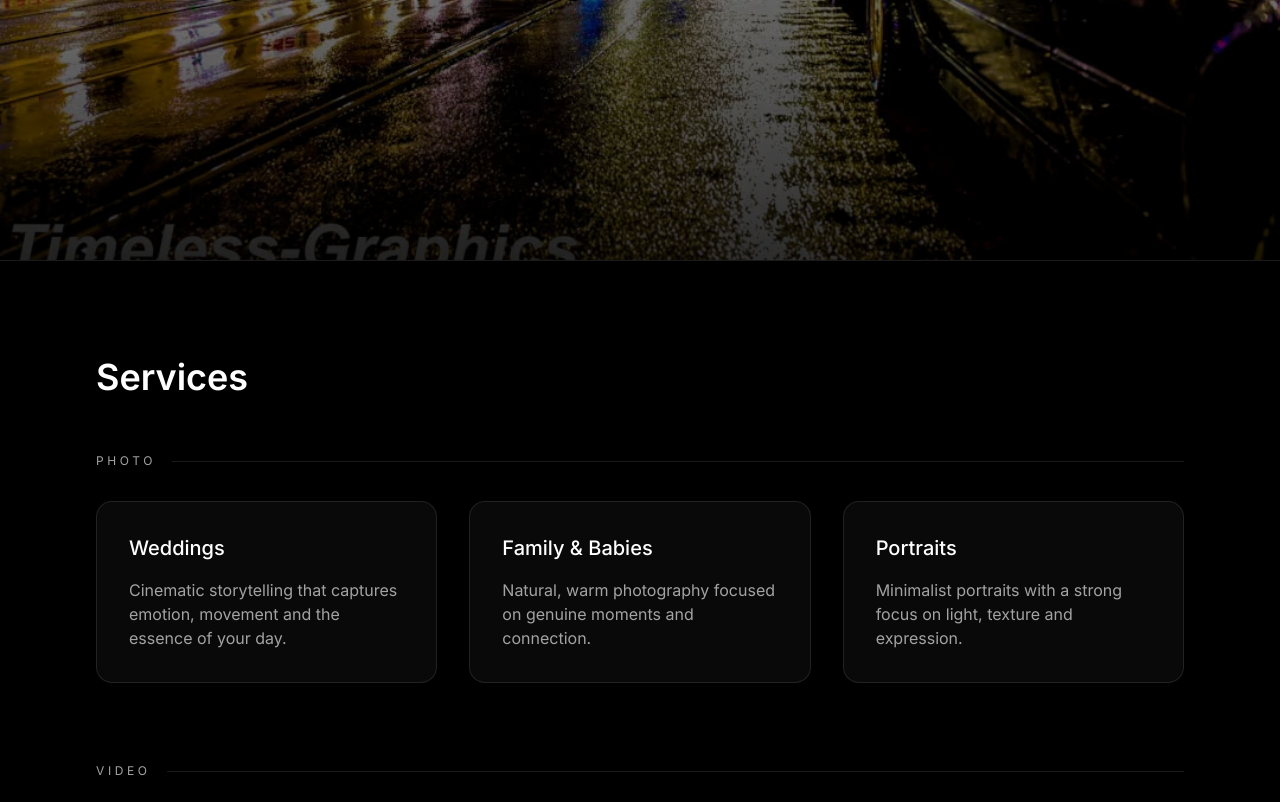
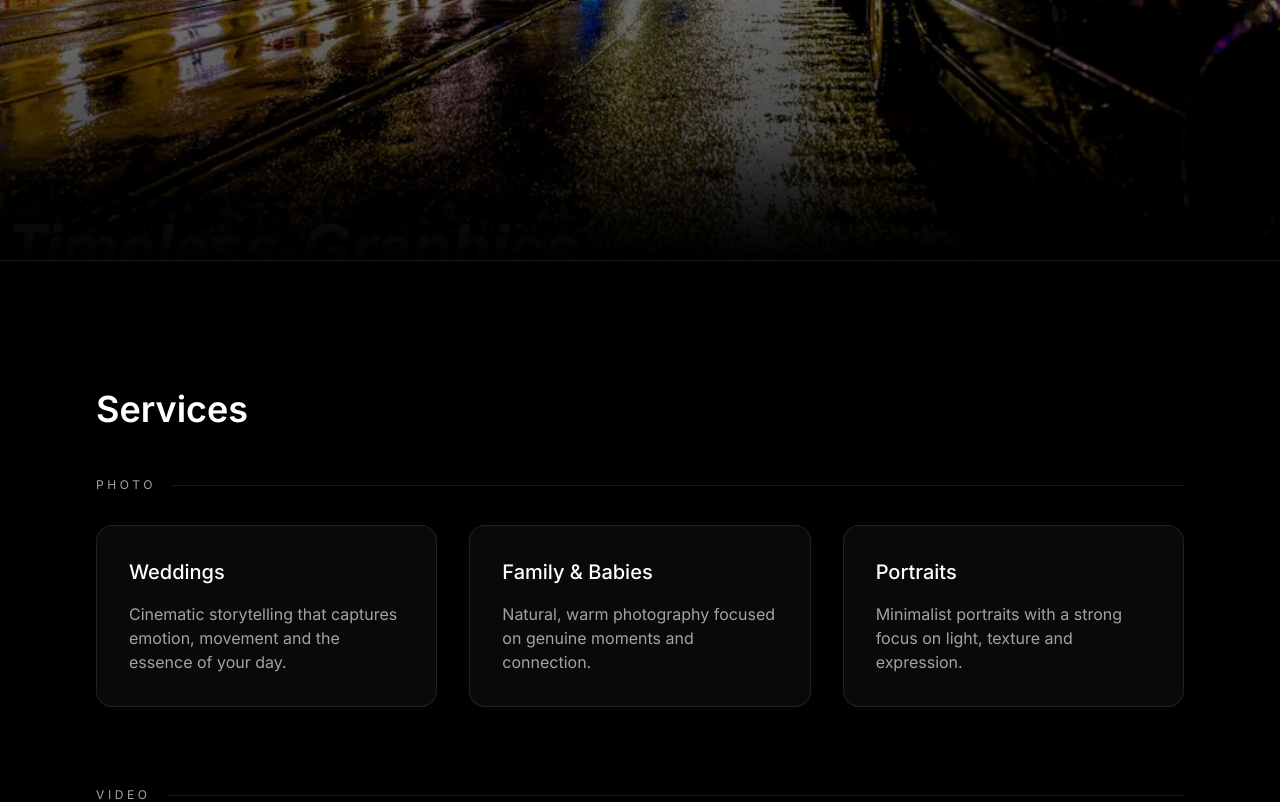
Before and after one commit to calamarico/timeless-graphics, a React (Vite) app: page / in a window 1280 px wide. Shown: the part 540-1342 px from the top of the page. Built offline with nearby package versions, Linux system fonts and the light colour scheme; the HTML template or start-up script is replaced by a standard one.

Commit message:
Improve transition hero services

```diff
--- a/src/components/hero/Hero.tsx
+++ b/src/components/hero/Hero.tsx
@@ -114,6 +114,8 @@ export default function Hero() {
           </motion.a>
         </motion.div>
       </div>
+      {/* Fade out hacia la siguiente sección */}
+      <div className="absolute bottom-0 inset-x-0 h-32 bg-gradient-to-b from-transparent to-black pointer-events-none" />
     </section>
   );
 }
--- a/src/components/services/Services.tsx
+++ b/src/components/services/Services.tsx
@@ -41,19 +41,20 @@ export default function Services() {
   return (
     <section
       id="services"
-      className="bg-black text-white py-20 sm:py-24 border-t border-white/10"
+      className="bg-black text-white pt-28 pb-24 sm:pt-32 sm:pb-28 border-t border-white/10"
     >
       <div className="max-w-5xl sm:max-w-6xl mx-auto px-6 sm:px-8">
         {/* Section title */}
         <motion.h2
-          initial={{ opacity: 0, y: 16 }}
+          initial={{ opacity: 0, y: 12 }}
           whileInView={{ opacity: 1, y: 0 }}
           transition={{ duration: 0.6, ease: "easeOut" }}
           viewport={{ once: true }}
-          className="text-2xl sm:text-3xl md:text-4xl font-semibold mb-14 text-center sm:text-left"
+          className="text-2xl sm:text-3xl md:text-4xl font-semibold mb-8 sm:mb-12 text-center sm:text-left"
         >
           Services
         </motion.h2>
+
 
         {/* Photo */}
         <motion.div
```
